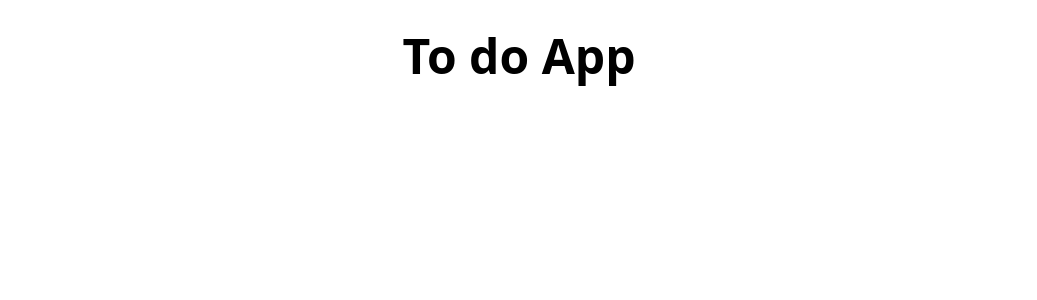
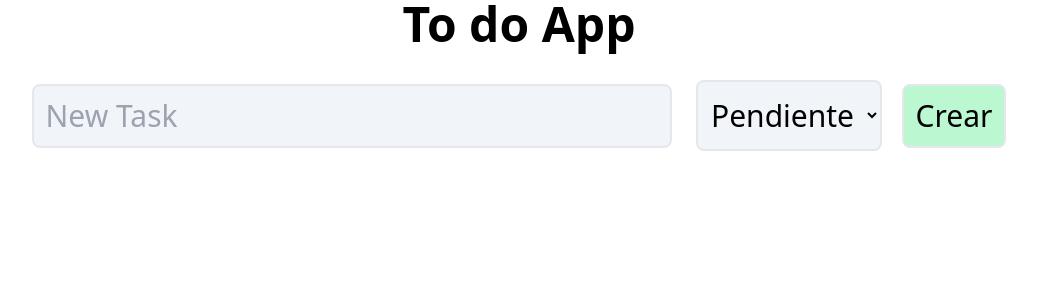
Before and after one commit to Sebastian-Fals/to-do-App, a React (Vite) app: page / in a window 1280 px wide. Shown: the top 300 px of the page, without its empty margins (121-1158 px from the left). Built offline with nearby package versions, Linux system fonts and the light colour scheme.

Commit message:
task creator

```diff
--- a/package.json
+++ b/package.json
@@ -23,6 +23,8 @@
     "eslint-plugin-react-hooks": "^4.6.0",
     "eslint-plugin-react-refresh": "^0.4.6",
     "postcss": "^8.4.38",
+    "prettier": "3.2.5",
+    "prettier-plugin-tailwindcss": "^0.5.14",
     "tailwindcss": "^3.4.3",
     "vite": "^5.2.0"
   }
--- a/src/App.jsx
+++ b/src/App.jsx
@@ -1,11 +1,13 @@
 import "./App.css";
+import TaskForm from "./components/TaskForm";
 
 function App() {
   return (
     <>
-      <h1 className="text-center text-5xl ring-slate-900 font-bold">
+      <h1 className="text-center text-5xl ring-slate-900 font-bold mb-8">
         To do App
       </h1>
+      <TaskForm></TaskForm>
     </>
   );
 }
--- /dev/null
+++ b/src/components/TaskForm.jsx
@@ -0,0 +1,31 @@
+import React from "react";
+
+function TaskForm() {
+  return (
+    <form className="flex flex-row items-center justify-center">
+      <input
+        className="h-auto w-2/4 rounded-lg border-2 bg-slate-100 p-3 text-3xl hover:border-green-300 focus:border-none"
+        type="text"
+        name="new-task"
+        placeholder="New Task"
+        id="new-task"
+      />
+      <select
+        className="ml-6 cursor-pointer rounded-lg border-2 bg-slate-100 px-1 py-3 text-center text-3xl hover:border-green-300"
+        name="state"
+        id="state"
+      >
+        <option value="">Pendiente</option>
+        <option value="">Realizando</option>
+        <option value="">Hecha</option>
+      </select>
+      <input
+        className="ml-5 rounded-lg border-2 bg-green-200 p-3 text-3xl hover:bg-green-300"
+        type="button"
+        value="Crear"
+      />
+    </form>
+  );
+}
+
+export default TaskForm;
--- a/src/index.css
+++ b/src/index.css
@@ -1,3 +1,15 @@
 @import "tailwindcss/base";
 @import "tailwindcss/components";
 @import "tailwindcss/utilities";
+
+body {
+  margin: 0;
+  padding: 0;
+}
+
+#root {
+  max-width: none;
+  width: 100%;
+  margin: 0;
+  padding: 0;
+}
```
Also changed, not shown: 2 other files (tests, documents, lock files or other folders).
